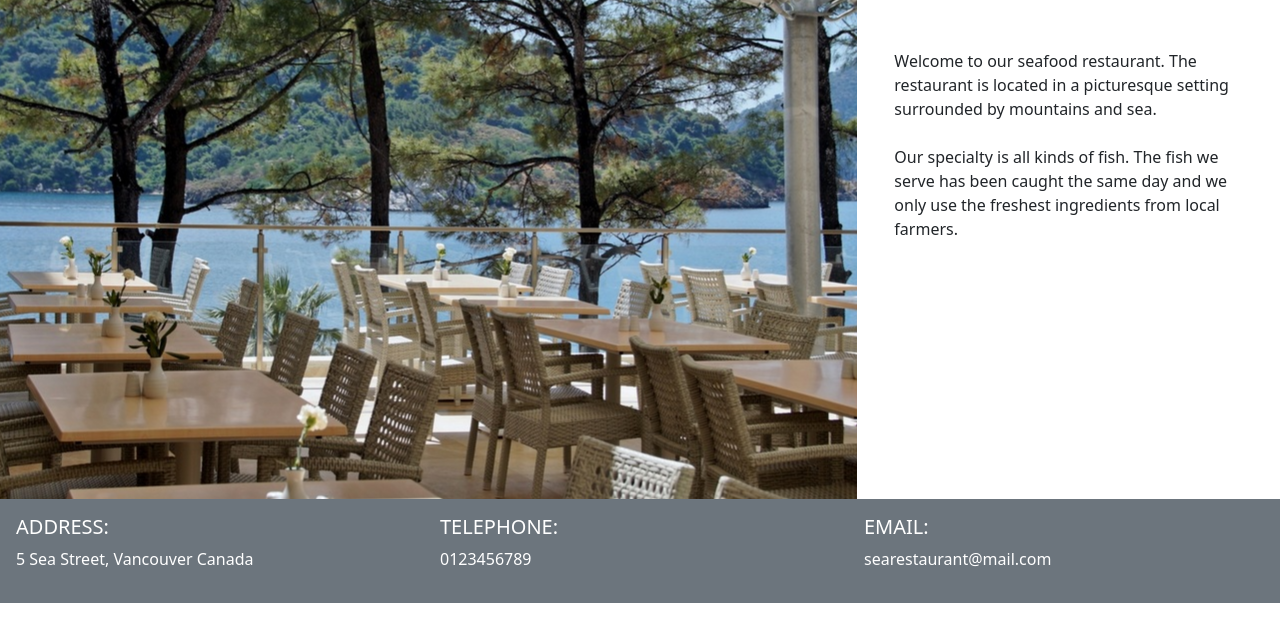
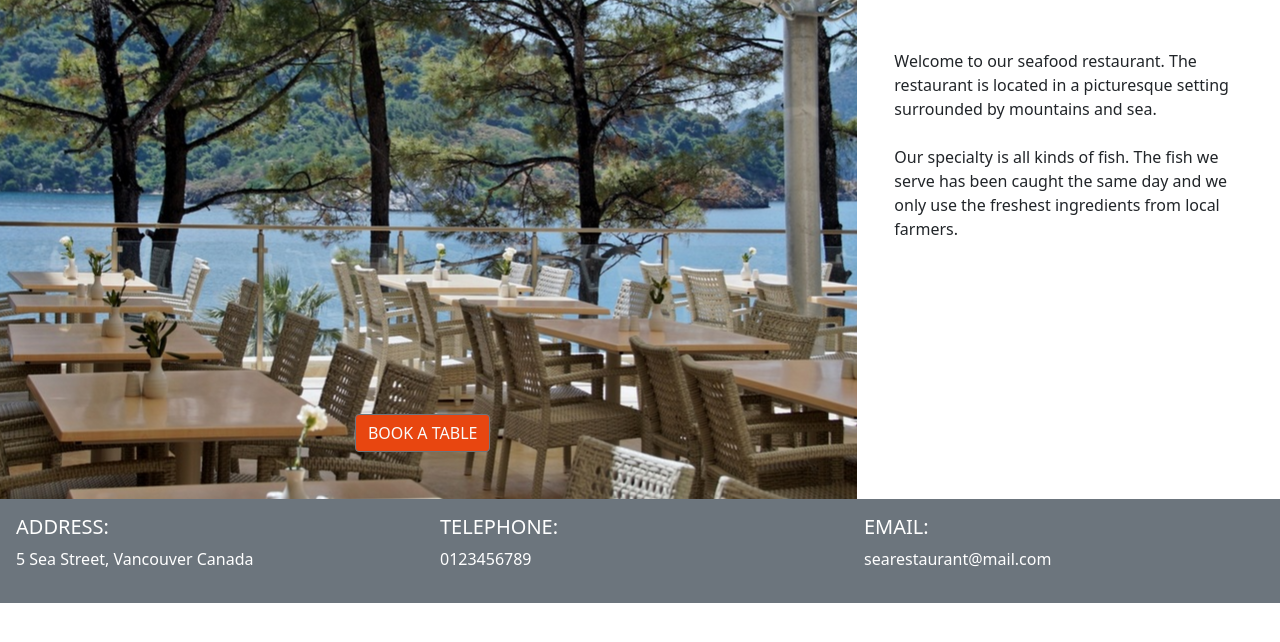
Before and after one commit to faridjos/restaurant, a Django app: page / in a window 1280 px wide. Shown: the part 57-699 px from the top of the page. Run offline with Django 3.2, Linux system fonts and the light colour scheme.

Commit message:
Add book button on home page

```diff
--- a/static/css/style.css
+++ b/static/css/style.css
@@ -1,3 +1,13 @@
 #about {
    padding: 50px 25px;
 }
+
+button[type="submit"] {
+    display: block;
+    margin: 15px auto 20px;
+    background-color: #e84610;
+    color: #fafafa;
+    position: relative;
+    top: 400px;
+    text-transform: uppercase;
+}
--- a/templates/base.html
+++ b/templates/base.html
@@ -21,6 +21,7 @@
         #main-image {
             height: 500px;
             background: url("{% static 'images/restaurant-by-the-sea.jpg' %}") no-repeat center center;
+            position: relative;
         }
     </style>
 
--- a/templates/index.html
+++ b/templates/index.html
@@ -4,6 +4,7 @@
 
 <section class="row no-gutters">
     <div class="col-sm-8" id="main-image">
+        <button type="submit" class="btn btn-secondary center-block">Book a table</button>
     </div>
     <div class="col-sm-4">
         <p id="about">Welcome to our seafood restaurant. The restaurant is located
```
